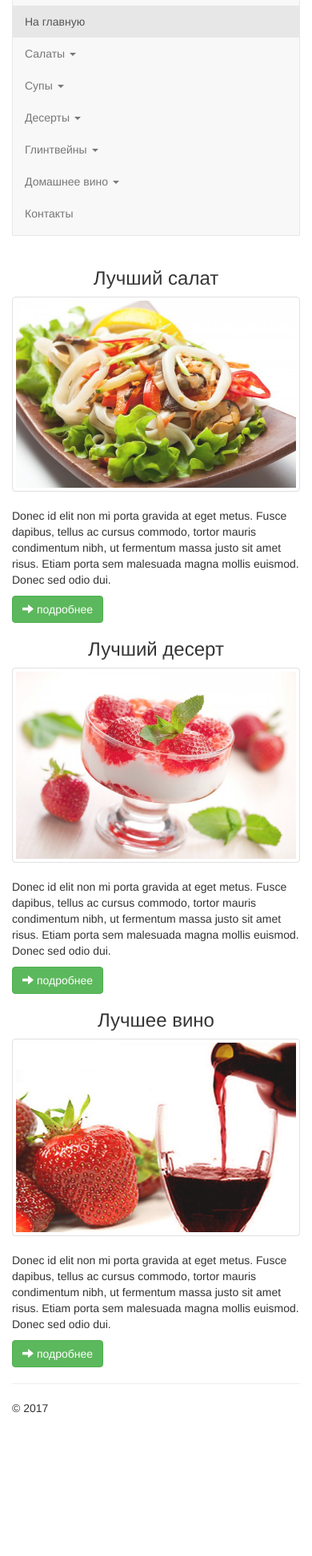
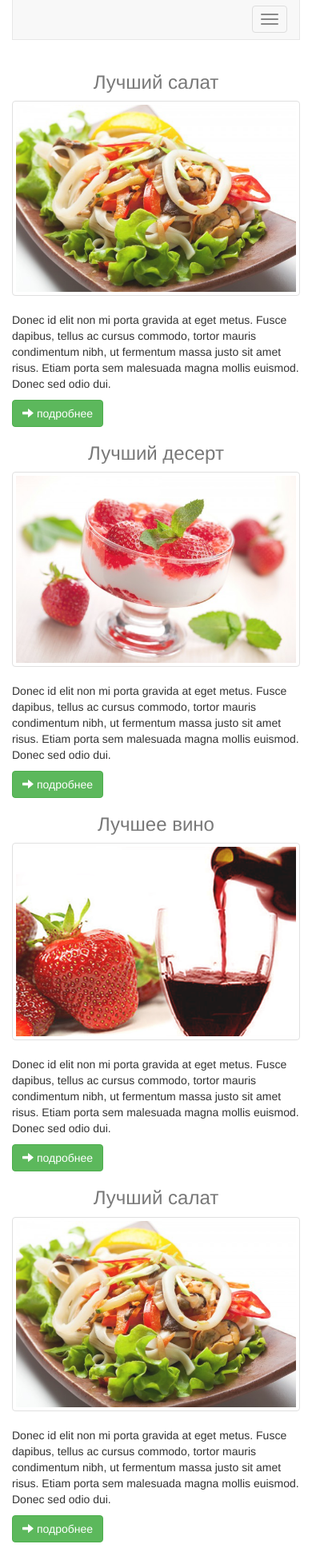
Before and after one commit to Alehos/Recipes, a plain HTML site: page index.html in a window 390 px wide. Shown: the part 43-1989 px from the top of the page at 80% size. Before the commit the page ends 1824 px from the top, so only its background shows below. Drawn offline with nearby package versions, Linux system fonts and the light colour scheme.

Commit message:
Add files via upload

```diff
--- a/css/style.css
+++ b/css/style.css
@@ -1,3 +1,7 @@
+/*.main-container {
+  background-color: #eee;
+}*/
+
 .long-logo {
 	position: relative;
 	width: 100%;
--- a/index.html
+++ b/index.html
@@ -14,7 +14,7 @@
   <body>
 
     <!-- Начало главного контейнера -->
-    <div class="container">
+    <div class="container main-container">
 
     <!-- Начало контейнера лого -->
     <div class="row">
@@ -26,8 +26,20 @@
     <!-- Конец контейнера лого -->
 
       <!-- Начало навбара -->
-      <nav class="navbar navbar-default">
-        <div class="container-fluid">
+<nav class="navbar navbar-default" role="navigation">
+  <div class="container-fluid">
+    <!-- Блок для сворачивания меню на телефонах -->
+    <div class="navbar-header">
+      <button type="button" class="navbar-toggle" data-toggle="collapse" data-target="#bs-example-navbar-collapse-1">
+        <span class="sr-only">Toggle navigation</span>
+        <span class="icon-bar"></span>
+        <span class="icon-bar"></span>
+        <span class="icon-bar"></span>
+      </button>
+    </div>
+    <!-- Конец блока для сворачивания меню на телефонах -->
+
+    <div class="collapse navbar-collapse" id="bs-example-navbar-collapse-1">
           <ul class="nav navbar-nav">
             <li class="active"><a href="index.html"> На главную </a></li>
 
@@ -85,19 +97,37 @@
       <!-- Начало лучших рецептов -->
       <div class="row">
         <div class="col-md-4">
-            <h3 class="muted text-center">Лучший салат</h4>
+            <h3 class="text-muted text-center">Лучший салат</h4>
             <img class="color-effect thumbnail img-responsive" alt="salad" src="images/salad.jpg">
             <p>Donec id elit non mi porta gravida at eget metus. Fusce dapibus, tellus ac cursus commodo, tortor mauris condimentum nibh, ut fermentum massa justo sit amet risus. Etiam porta sem malesuada magna mollis euismod. Donec sed odio dui.</p>
             <a href="#" class="btn btn-success"><span class="glyphicon glyphicon-arrow-right" aria-hidden="true"></span> подробнее </a>
         </div>
         <div class="col-md-4">
-            <h3 class="muted text-center">Лучший десерт</h4>
+            <h3 class="text-muted text-center">Лучший десерт</h4>
             <img class="color-effect thumbnail img-responsive" alt="dessert" src="images/dessert.jpg">
             <p>Donec id elit non mi porta gravida at eget metus. Fusce dapibus, tellus ac cursus commodo, tortor mauris condimentum nibh, ut fermentum massa justo sit amet risus. Etiam porta sem malesuada magna mollis euismod. Donec sed odio dui.</p>
             <a href="#" class="btn btn-success"><span class="glyphicon glyphicon-arrow-right" aria-hidden="true"></span> подробнее </a>
         </div>
         <div class="col-md-4">
-            <h3 class="muted text-center">Лучшее вино</h4>
+            <h3 class="text-muted text-center">Лучшее вино</h4>
+            <a href="wine_strawberry.html"> <img class="color-effect thumbnail img-responsive" alt="wine" src="images/polunychne-vyno.png"> </a>
+            <p>Donec id elit non mi porta gravida at eget metus. Fusce dapibus, tellus ac cursus commodo, tortor mauris condimentum nibh, ut fermentum massa justo sit amet risus. Etiam porta sem malesuada magna mollis euismod. Donec sed odio dui.</p>
+            <a href="wine_strawberry.html" class="btn btn-success"> <span class="glyphicon glyphicon-arrow-right" aria-hidden="true"></span> подробнее </a>
+        </div>
+                <div class="col-md-4">
+            <h3 class="text-muted text-center">Лучший салат</h4>
+            <img class="color-effect thumbnail img-responsive" alt="salad" src="images/salad.jpg">
+            <p>Donec id elit non mi porta gravida at eget metus. Fusce dapibus, tellus ac cursus commodo, tortor mauris condimentum nibh, ut fermentum massa justo sit amet risus. Etiam porta sem malesuada magna mollis euismod. Donec sed odio dui.</p>
+            <a href="#" class="btn btn-success"><span class="glyphicon glyphicon-arrow-right" aria-hidden="true"></span> подробнее </a>
+        </div>
+        <div class="col-md-4">
+            <h3 class="text-muted text-center">Лучший десерт</h4>
+            <img class="color-effect thumbnail img-responsive" alt="dessert" src="images/dessert.jpg">
+            <p>Donec id elit non mi porta gravida at eget metus. Fusce dapibus, tellus ac cursus commodo, tortor mauris condimentum nibh, ut fermentum massa justo sit amet risus. Etiam porta sem malesuada magna mollis euismod. Donec sed odio dui.</p>
+            <a href="#" class="btn btn-success"><span class="glyphicon glyphicon-arrow-right" aria-hidden="true"></span> подробнее </a>
+        </div>
+        <div class="col-md-4">
+            <h3 class="text-muted text-center">Лучшее вино</h4>
             <a href="wine_strawberry.html"> <img class="color-effect thumbnail img-responsive" alt="wine" src="images/polunychne-vyno.png"> </a>
             <p>Donec id elit non mi porta gravida at eget metus. Fusce dapibus, tellus ac cursus commodo, tortor mauris condimentum nibh, ut fermentum massa justo sit amet risus. Etiam porta sem malesuada magna mollis euismod. Donec sed odio dui.</p>
             <a href="wine_strawberry.html" class="btn btn-success"> <span class="glyphicon glyphicon-arrow-right" aria-hidden="true"></span> подробнее </a>
```
Also changed, not shown: wine_strawberry.html (+35 -12 lines), images/polunychne-vyno 02.jpg (added), images/polunychne-vyno 03.jpg (added), images/polunychne-vyno 04.jpg (added).
